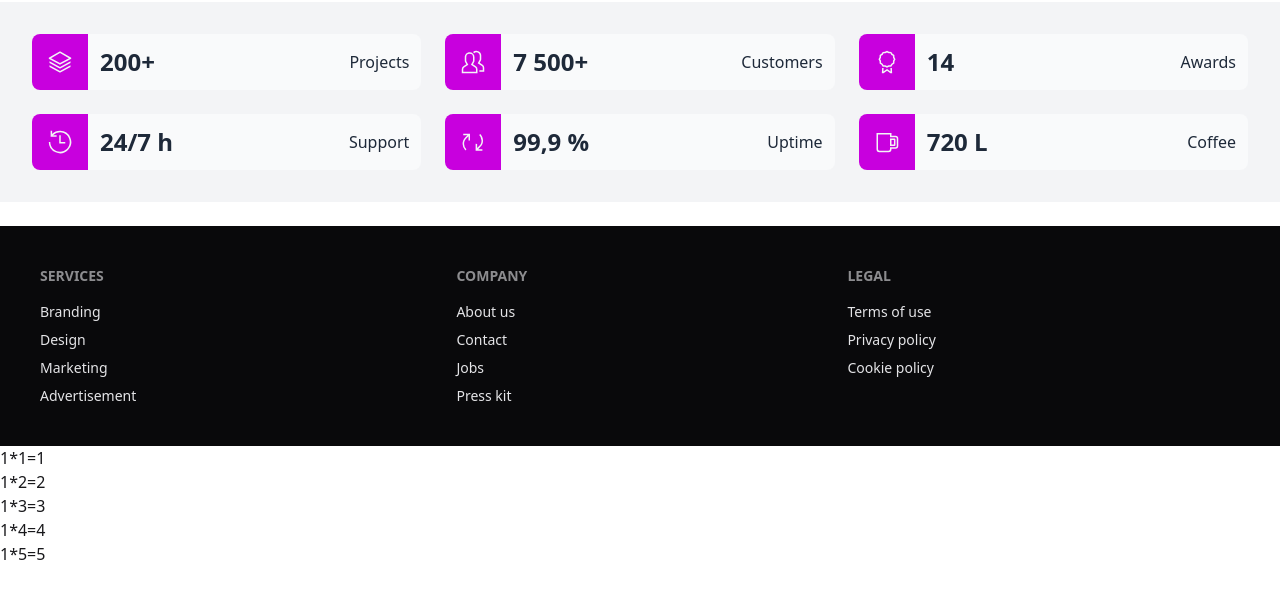
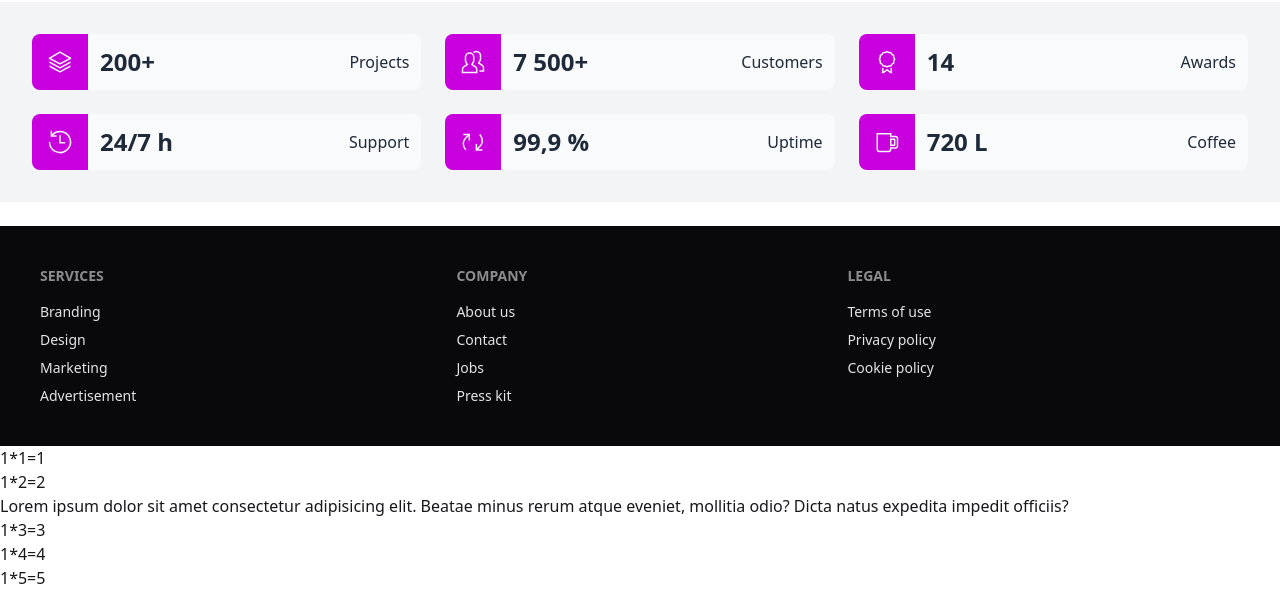
Before and after one commit to samiulalim-dev/basic-landing-design, a plain HTML site: page index.html in a window 1280 px wide. Shown: the part 887-1477 px from the top of the page. Before the commit the page ends 1453 px from the top, so only its background shows below. Drawn offline with nearby package versions, Linux system fonts and the light colour scheme.

Commit message:
added lorem in 1*3 commt section

```diff
--- a/index.html
+++ b/index.html
@@ -313,6 +313,7 @@
     <!-- extra section -->
      <p>1*1=1</p>
      <p>1*2=2</p>
+     <p>Lorem ipsum dolor sit amet consectetur adipisicing elit. Beatae minus rerum atque eveniet, mollitia odio? Dicta natus expedita impedit officiis?</p>
      <p>1*3=3</p>
      <p>1*4=4</p>
      <p>1*5=5</p>
```
